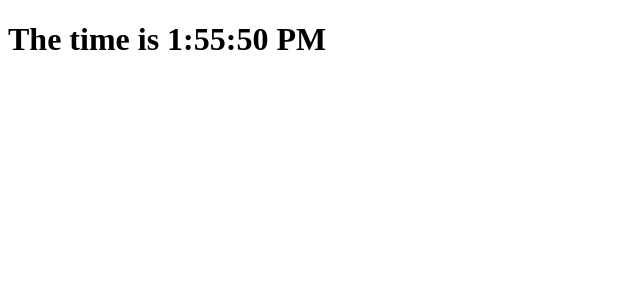
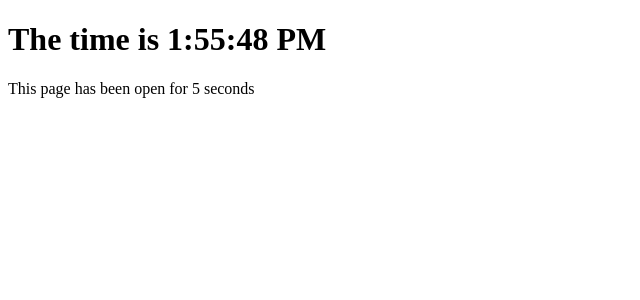
Before and after one commit to adobbs/learn-svelte, a SvelteKit app: page /stores/readable in a window 1280 px wide. Shown: the top 300 px of the page, without its empty margins (0-640 px from the left). Built offline with nearby package versions, Linux system fonts and the light colour scheme.

Commit message:
Add derived store example

```diff
--- a/src/components/stores/stores.js
+++ b/src/components/stores/stores.js
@@ -4,9 +4,9 @@
 
 export const count = writable(0);
 
-// Readable
+// Readable and derived
 
-import { readable } from 'svelte/store';
+import { readable, derived } from 'svelte/store';
 
 export const time = readable(new Date(), function start(set) {
 	const interval = setInterval(() => {
@@ -17,3 +17,10 @@
 		clearInterval(interval);
 	};
 });
+
+const start = new Date();
+
+export const elapsed = derived(
+	time,
+	($time) => Math.round(($time - start) / 1000)
+);
--- a/src/routes/stores/readable/+page.svelte
+++ b/src/routes/stores/readable/+page.svelte
@@ -1,5 +1,5 @@
 <script>
-	import { time } from '../../../components/stores/stores.js';
+	import { time, elapsed } from '../../../components/stores/stores.js';
 
 	const formatter = new Intl.DateTimeFormat(
 		'en',
@@ -13,3 +13,9 @@
 </script>
 
 <h1>The time is {formatter.format($time)}</h1>
+
+<p>
+	This page has been open for
+	{$elapsed}
+	{$elapsed === 1 ? 'second' : 'seconds'}
+</p>
```
